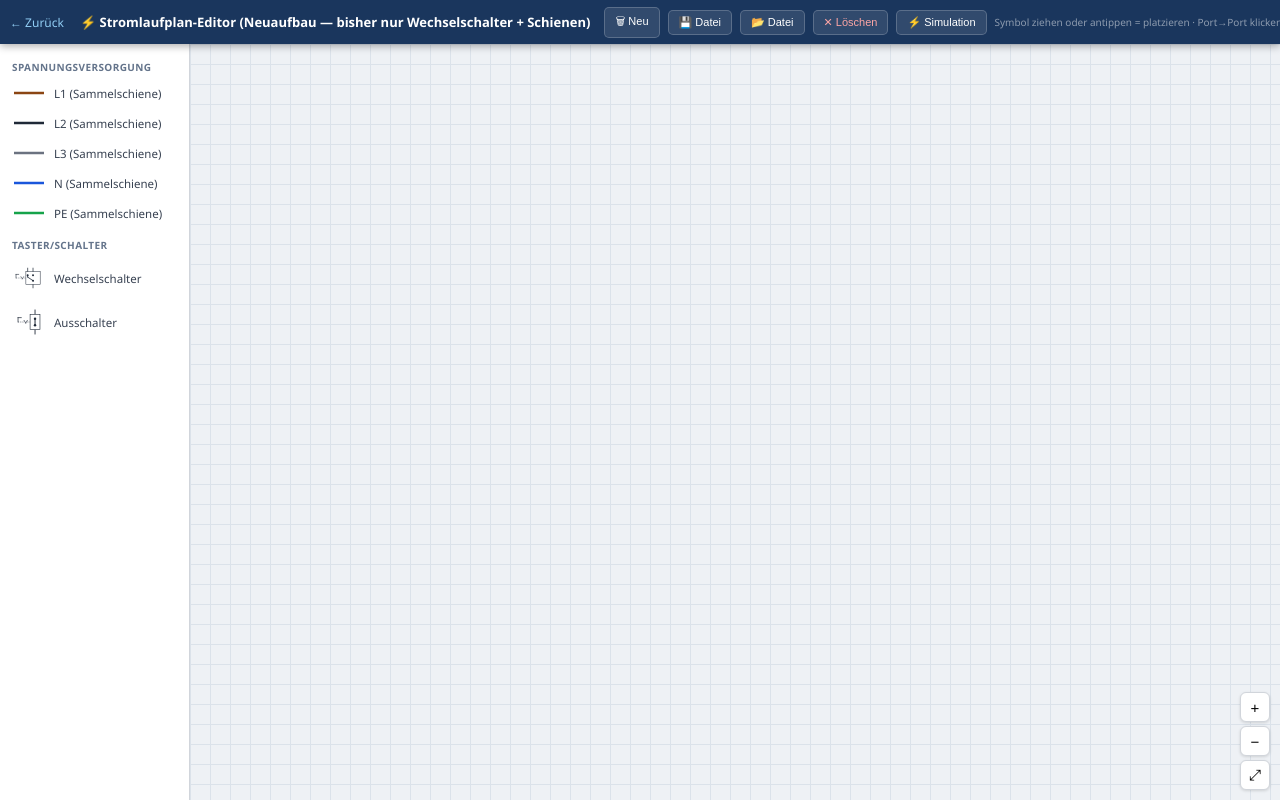
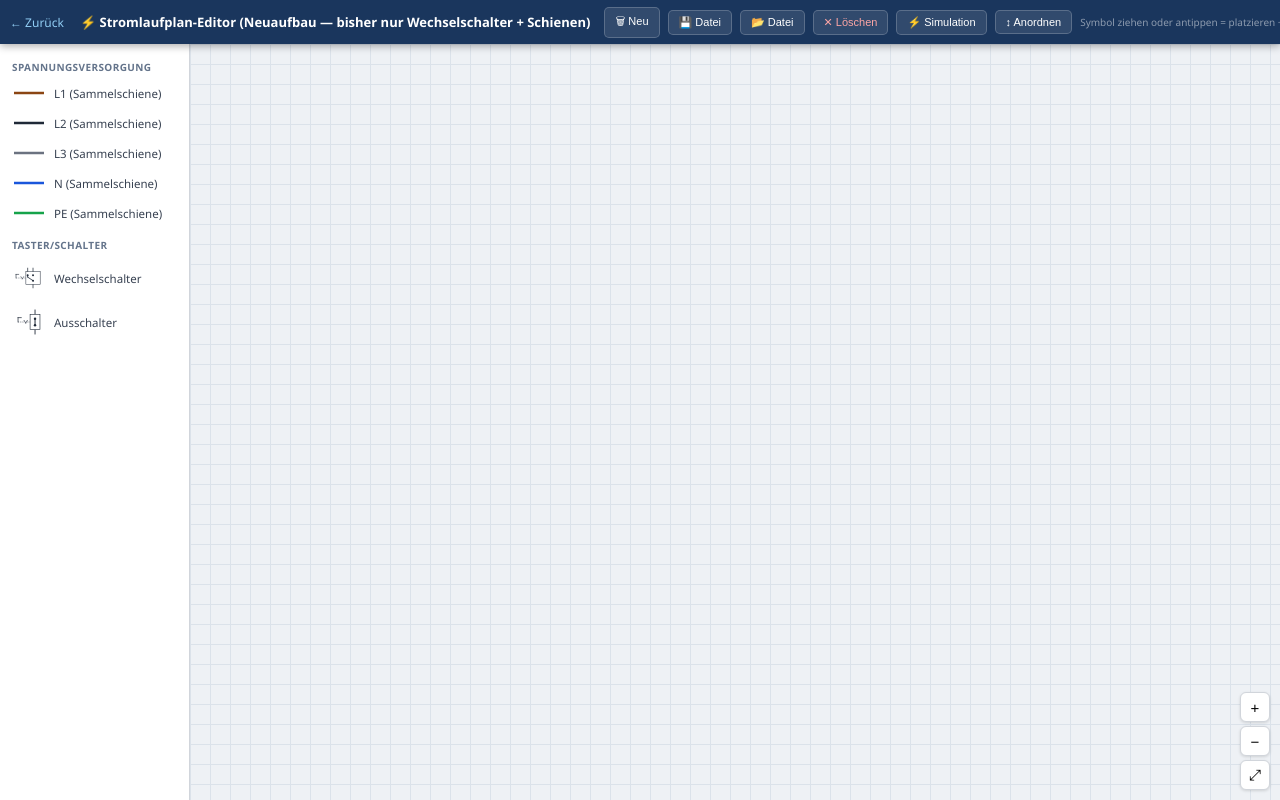
Before and after one commit to ulfdogg/elektro-api, a website: page public/stromlaufplan2.html in a window 1280 px wide. Drawn offline with Linux system fonts and the light colour scheme; no server answers; sample sign-in values are in the browser's storage.

Commit message:
Stromlaufplan-Neuaufbau: Button "Anordnen" für Bauteilketten
Ordnet über Leitungen zusammenhängende Bauteilketten mit Schienen-
anschluss untereinander zwischen den Schienen an -- die Vorlage, die
jeder Stromlaufplan hier verwendet. Jede Anschlussstelle wird exakt
auf die neue Position ausgerichtet (auch wenn ein Bauteil mehrere
Schienenanschlüsse auf unterschiedlichen Ports hat, z.B. Wechsel-
schalter C und Pos.2 an verschiedenen Schienen), damit alle Leitungen
gerade werden -- Wires werden hier immer live aus den Portpositionen
gezeichnet, kein manuelles Nachziehen nötig.

```diff
--- a/public/stromlaufplan2.html
+++ b/public/stromlaufplan2.html
@@ -71,6 +71,7 @@ html,body{height:100%;overflow:hidden;font-family:'Segoe UI',Arial,sans-serif;ba
     <button class="bar-btn" onclick="doLoad()">📂 Datei</button>
     <button class="bar-btn danger" onclick="doDeleteSel()">✕ Löschen</button>
     <button class="bar-btn" id="btn-sim" onclick="toggleSim()">⚡ Simulation</button>
+    <button class="bar-btn" onclick="arrangeStromlaufplan()" title="Über Leitungen verbundene Bauteile mit Schienenanschluss untereinander zwischen den Schienen anordnen">↕ Anordnen</button>
     <span class="hint" id="normal-hint">Symbol ziehen oder antippen = platzieren · Port→Port klicken = verbinden · Doppelklick = beschriften · Entf = löschen</span>
     <span class="hint" id="sim-hint" style="display:none;color:#fbbf24">SIM: Wechselschalter anklicken zum Umschalten</span>
   </div>
@@ -676,6 +677,89 @@ function doNew(){
   render(); scheduleAutoSave();
 }
 
+// Ordnet über Leitungen zusammenhängende Bauteil-Ketten, die einen Schienenanschluss haben,
+// untereinander zwischen den Schienen an -- die Vorlage, die jeder Stromlaufplan hier
+// verwendet (Bauteile hängen senkrecht zwischen Versorgung oben/unten). Für jede Kette wird
+// die JEWEILS verbindende Anschlussstelle exakt auf die Ziel-X ausgerichtet, damit die
+// Leitungen gerade werden (Wires werden hier immer live aus den aktuellen Portpositionen
+// gezeichnet, keine manuelle Wegführung wie im Aufbauplan -- daher reicht reines Verschieben).
+function arrangeStromlaufplan(){
+  if (!insts.length) { alert('Keine Bauteile im Plan.'); return; }
+
+  const adj = {};
+  wires.forEach(w=>{
+    (adj[w.fid]=adj[w.fid]||new Set()).add(w.tid);
+    (adj[w.tid]=adj[w.tid]||new Set()).add(w.fid);
+  });
+
+  // Bauteil-Cluster über die Leitungen bilden (Union-Find).
+  const parent = {};
+  const find = x=>{ while(parent[x]!==x){ parent[x]=parent[parent[x]]; x=parent[x]; } return x; };
+  insts.forEach(i=> parent[i.id]=i.id);
+  wires.forEach(w=>{ const a=find(w.fid), b=find(w.tid); if(a!==b) parent[b]=a; });
+  const clusters = {};
+  insts.forEach(i=>{ const r=find(i.id); (clusters[r]=clusters[r]||[]).push(i.id); });
+
+  let moved = 0;
+  Object.values(clusters).forEach(memberIds=>{
+    const rcs = railConns.filter(rc=>memberIds.includes(rc.fid));
+    if (!rcs.length) return; // kein Schienenanschluss -> bleibt unangetastet
+
+    // Oberste Schiene zuerst als Kettenanfang (kleinstes rail.y).
+    let best = rcs[0], bestRail = rails.find(r=>r.id===best.rail);
+    rcs.forEach(rc=>{
+      const rail = rails.find(r=>r.id===rc.rail);
+      if (rail && bestRail && rail.y < bestRail.y) { best = rc; bestRail = rail; }
+    });
+    const anchorInst = insts.find(i=>i.id===best.fid);
+    if (!anchorInst || !bestRail) return;
+    const targetX = best.rx;
+
+    // Kette per BFS ab dem Anker aufbauen, dabei je Schritt merken, über welchen Port das
+    // Bauteil an sein Vorgänger-Bauteil angebunden ist -- genau dieser Port wird nachher auf
+    // targetX ausgerichtet, damit die Verbindung gerade verläuft.
+    const order = [{id:best.fid, portIdx:best.fp}];
+    const seen = new Set([best.fid]);
+    const queue = [best.fid];
+    while (queue.length) {
+      const curId = queue.shift();
+      wires.forEach(w=>{
+        let nid=null, nPort=null;
+        if (w.fid===curId && !seen.has(w.tid)) { nid=w.tid; nPort=w.tp; }
+        else if (w.tid===curId && !seen.has(w.fid)) { nid=w.fid; nPort=w.fp; }
+        if (nid!=null) { seen.add(nid); order.push({id:nid, portIdx:nPort}); queue.push(nid); }
+      });
+    }
+
+    const gapY = 90;
+    let y = bestRail.y + 50;
+    order.forEach(({id,portIdx})=>{
+      const inst = insts.find(i=>i.id===id);
+      if (!inst) return;
+      const s = SYM[inst.type];
+      const port = s.ports[portIdx] || {x: s.w/2};
+      inst.x = Math.round(targetX - port.x);
+      inst.y = Math.round(y);
+      y += gapY;
+      moved++;
+    });
+
+    // Jeden Schienenanschluss auf die TATSÄCHLICHE (neue) Weltposition SEINES EIGENEN Ports
+    // ausrichten -- nicht pauschal auf targetX, denn ein Bauteil kann mehrere Schienenanschlüsse
+    // auf unterschiedlichen Ports haben (z.B. Wechselschalter: C an einer Schiene, Pos.2 an
+    // einer anderen), die nicht zwangsläufig auf derselben X liegen wie der Ketten-Anschlusspunkt.
+    rcs.forEach(rc=>{
+      const inst = insts.find(i=>i.id===rc.fid);
+      const port = inst && SYM[inst.type].ports[rc.fp];
+      if (inst && port) rc.rx = inst.x + port.x;
+    });
+  });
+
+  if (!moved) { alert('Keine Bauteile mit Schienenanschluss gefunden.'); return; }
+  sel=null; selWire=null; selRail=null; selRailConn=null;
+  render(); scheduleAutoSave();
+}
+
 function buildSaveData(){ return { insts, wires, rails, railConns, iid, wid, rid, rcid }; }
 function doSave(){
   const blob = new Blob([JSON.stringify(buildSaveData(),null,2)],{type:'application/json'});
```
